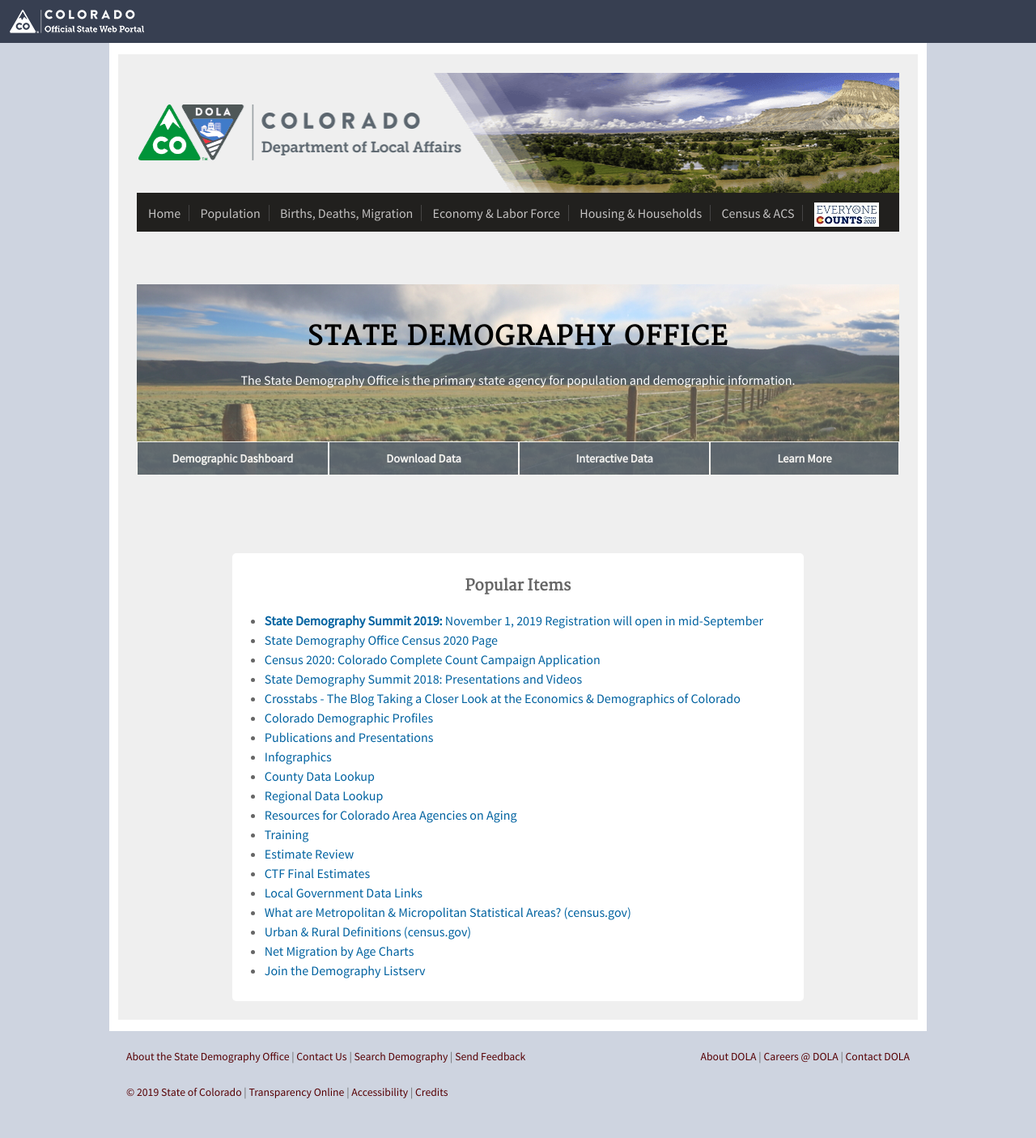
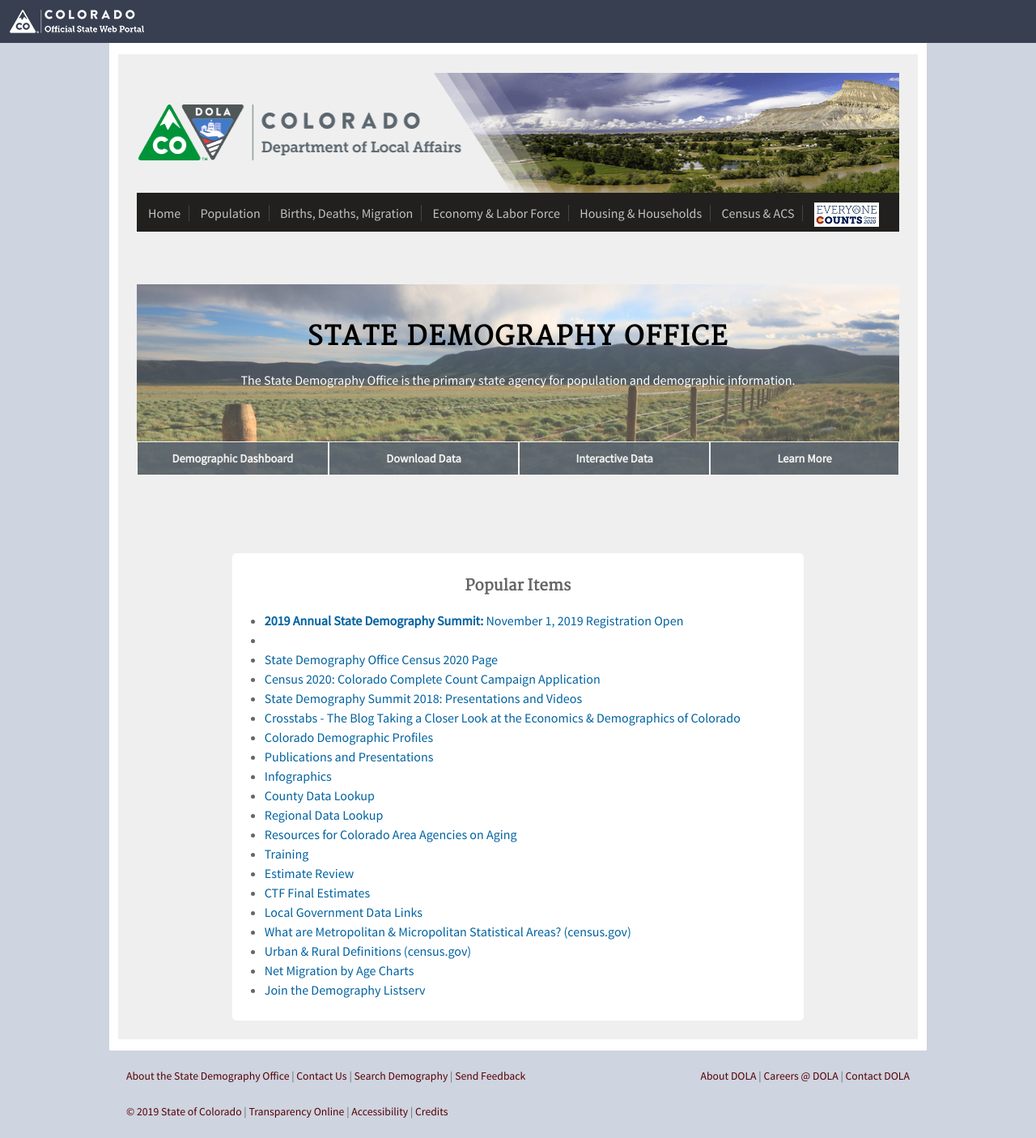
Before and after one commit to TBleess/Website_New, a Jekyll site: the page built from pages/0_Homepage_and_Footer_Links/index.md, in a window 1280 px wide. Shown: the whole page at 81% size. Built offline with Jekyll 4.4.1, drawn with Linux system fonts in a browser that asks for light colours; before the commit the page ends 1381 px from its top, so only the background shows below that.

Commit message:
Update infobox.yml

```diff
--- a/_data/infobox.yml
+++ b/_data/infobox.yml
@@ -2,7 +2,8 @@
   # url: "/data/"
 # - name: "Webmap Gallery"
 #   url: "/gis/map-gallery/"
-- name: "<b>State Demography Summit 2019:</b> November 1, 2019  Registration will open in mid-September"
+- name: "<b>2019 Annual State Demography Summit:</b> November 1, 2019  Registration Open"
+- url: "/demography/demography-summit-2019/"
 - name: "State Demography Office Census 2020 Page"
   url: "/census_2020/"
 - name: "Census 2020:  Colorado Complete Count Campaign Application"
```
